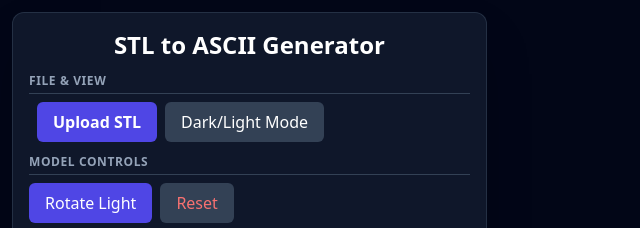
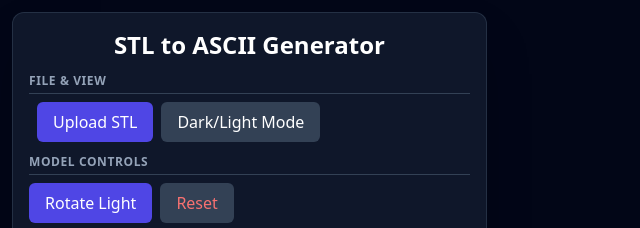
Before and after one commit to AndrewSink/STL-to-ASCII-Generator, a plain HTML site: page index.html in a window 1280 px wide. Shown: the top 228 px of the page, 0-640 px from the left. Drawn offline with nearby package versions, Linux system fonts and the light colour scheme; no server answers.

Commit message:
Fix Upload STL height mismatch by removing font-bold
font-bold causes slightly taller line metrics than font-medium,
making the indigo button taller than its neighbor. The indigo color
is sufficient to signal primary action without bold weight.

Co-Authored-By: Claude Sonnet 4.6 <noreply@anthropic.com>

```diff
--- a/index.html
+++ b/index.html
@@ -27,7 +27,7 @@
           <div class="flex items-center space-x-1 md:space-x-2">
             <input id="file-selector" name="files[]" style="display:none" type="file" accept=".stl">
             <button id="input-button" type="button"
-              class="bg-indigo-600 hover:bg-indigo-500 text-white font-bold py-1 md:py-2 px-2 md:px-4 rounded-md transition duration-200 text-sm md:text-base"
+              class="bg-indigo-600 hover:bg-indigo-500 text-white font-medium py-1 md:py-2 px-2 md:px-4 rounded-md transition duration-200 text-sm md:text-base"
               onclick='document.getElementById("file-selector").click()'>Upload STL</button>
             <button id="lightDark" type="button"
               class="bg-slate-700 hover:bg-slate-600 text-white font-medium py-1 md:py-2 px-2 md:px-4 rounded-md transition duration-200 text-sm md:text-base">Dark/Light
```
